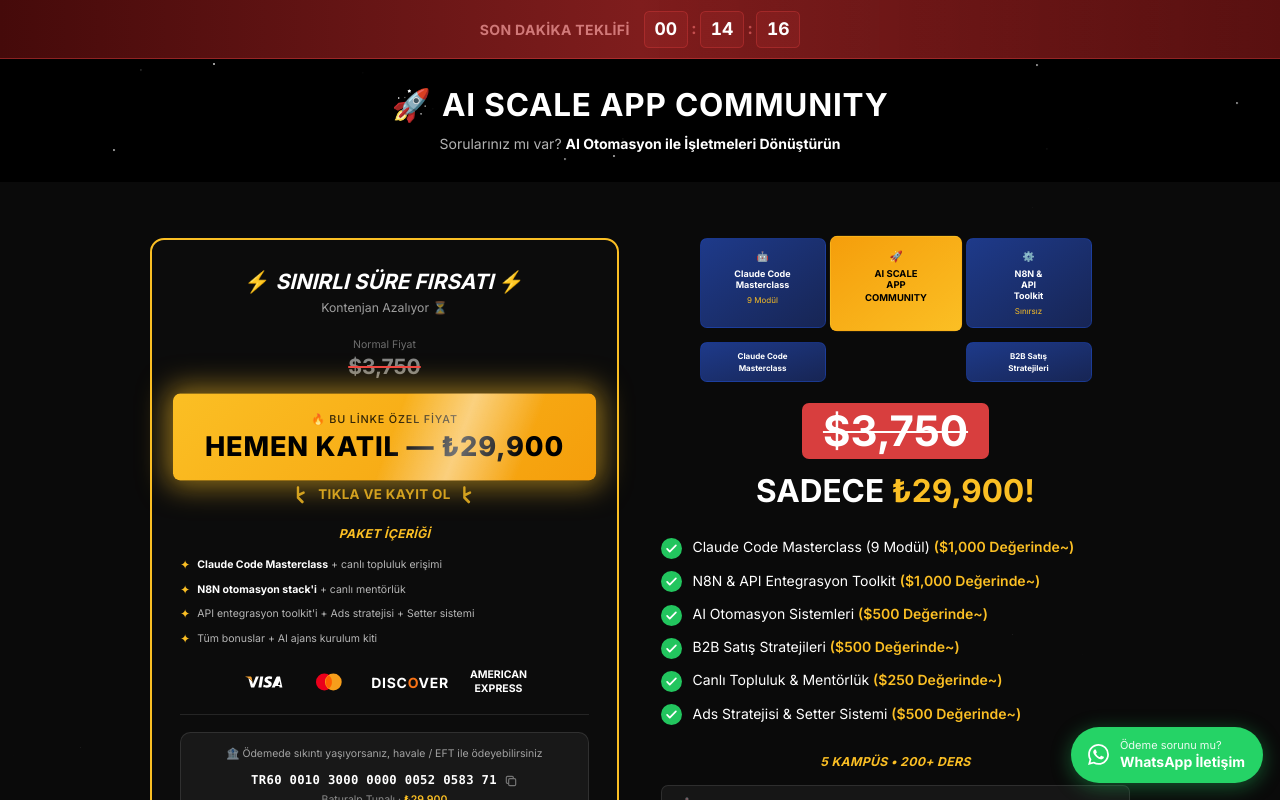
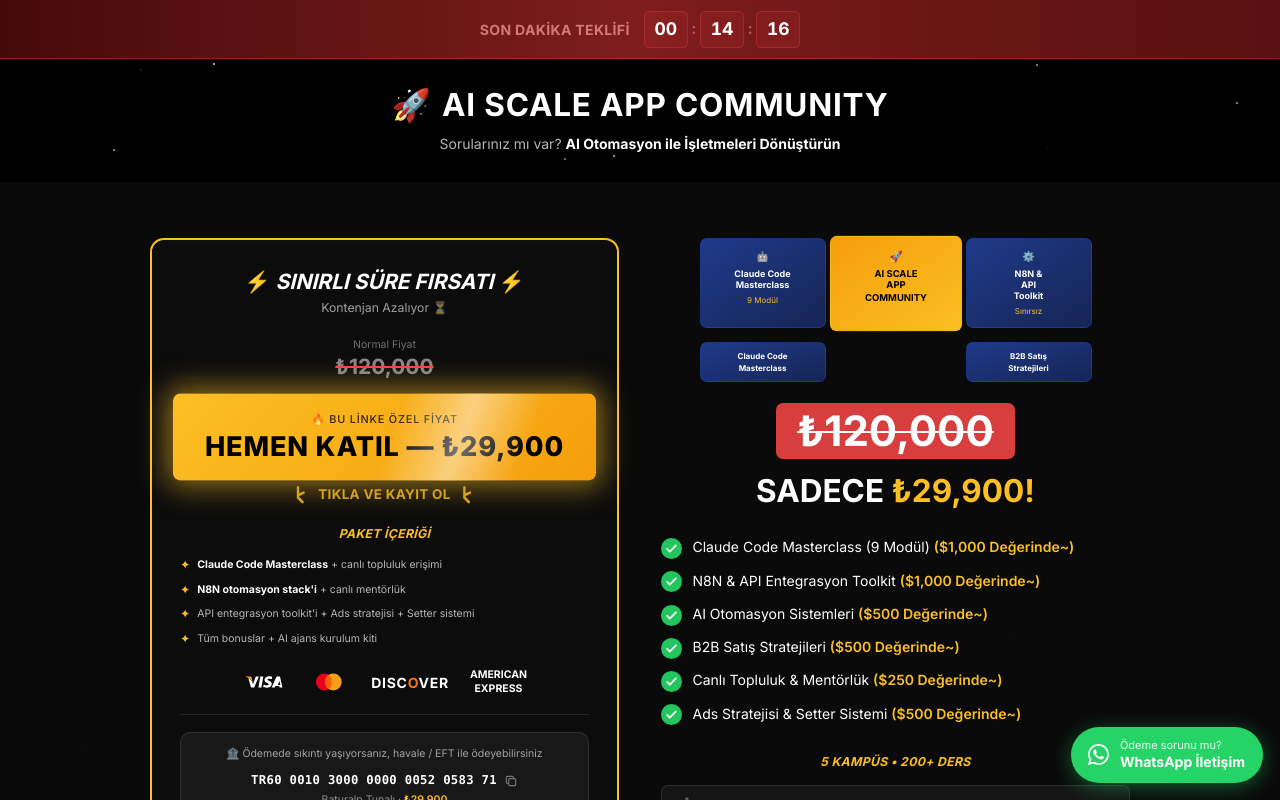
Before and after one commit to itu-itis23-goksenli22/bt_tate, a Next.js app: page /sonfirsat in a window 1280 px wide. Shown: the top 800 px of the page. Built offline with nearby package versions, Linux system fonts and the light colour scheme; no server answers; a web font is replaced by a local one.

Commit message:
sonfirsat: strikethrough price $3,750 -> ₺120,000
Co-Authored-By: Claude Opus 4.7 <noreply@anthropic.com>

```diff
--- a/app/sonfirsat/page.tsx
+++ b/app/sonfirsat/page.tsx
@@ -25,7 +25,7 @@ import VipEmbeddedCheckout from "@/components/VipEmbeddedCheckout";
 
 // /sonfirsat config — tek yerden değiştirilebilir
 const SONFIRSAT_PRICE_FORMATTED = "29,900";
-const SONFIRSAT_STRIKETHROUGH = "$3,750";
+const SONFIRSAT_STRIKETHROUGH = "₺120,000";
 const SONFIRSAT_VIEWCONTENT_VALUE = 29900;
 const SONFIRSAT_CONTENT_NAME = "Sonfirsat Sayfası";
 const SONFIRSAT_FUNNEL_TAG = "Sonfirsat Checkout";
```
